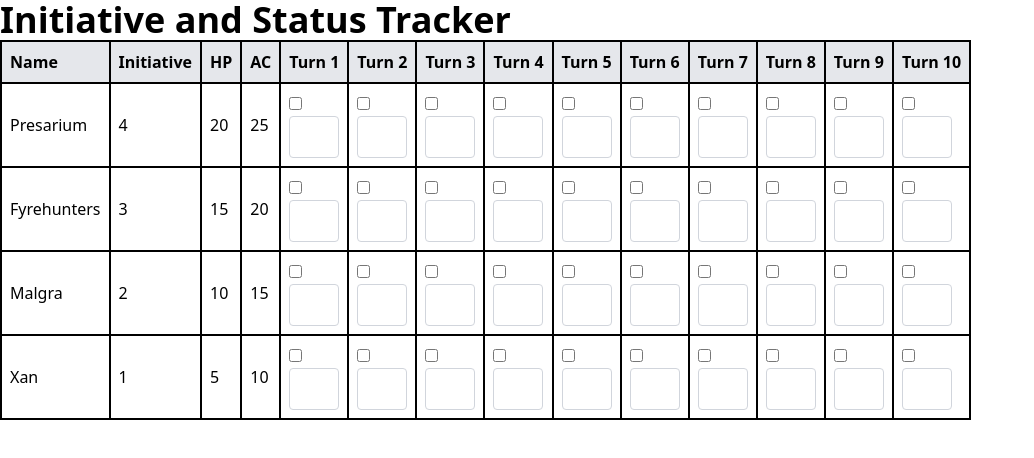
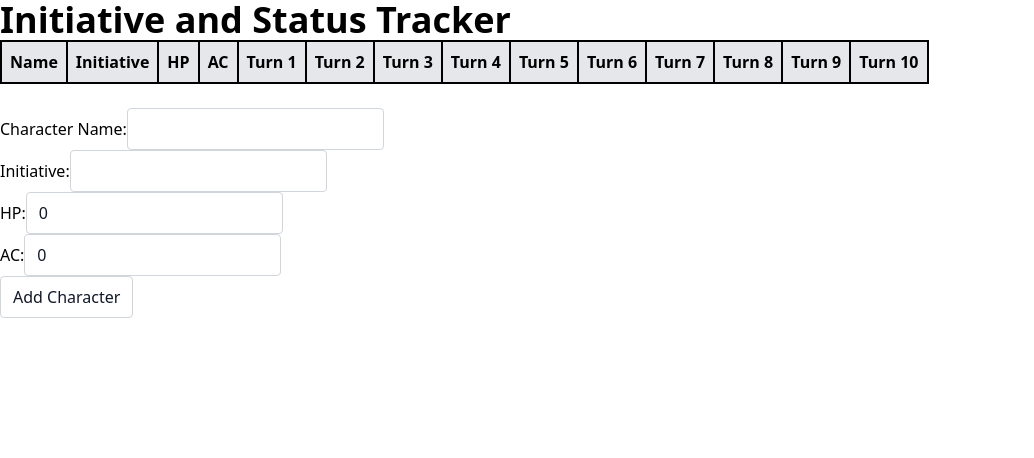
Before and after one commit to NerdyOgre254/Initiative-Tracker, a React (Vite) app in the folder Initiative-Tracker/: page / in a window 1280 px wide. Shown: the top 458 px of the page, without its empty margins (0-1034 px from the left). Built offline with nearby package versions, Linux system fonts and the light colour scheme.

Commit message:
Add Character feature implemented

```diff
--- a/Initiative-Tracker/src/App.css
+++ b/Initiative-Tracker/src/App.css
@@ -28,4 +28,15 @@ don't forget to save the .jsx file when running it as npm run dev.
     @apply border border-gray-300 bg-white px-3 py-2 rounded text-gray-900
     focus:outline-none focus:ring-2 focus:ring-blue-500 focus:border-transparent;
   }
+
+  label input {
+    @apply border border-gray-300 bg-white px-3 py-2 rounded text-gray-900
+    focus:outline-none focus:ring-2 focus:ring-blue-500 focus:border-transparent;
+  }
+
+  button {
+    @apply border border-gray-300 bg-white px-3 py-2 rounded text-gray-900
+    focus:outline-none focus:ring-2 focus:ring-blue-500 focus:border-transparent
+    hover:bg-emerald-500;
+  }
 }
--- a/Initiative-Tracker/src/App.jsx
+++ b/Initiative-Tracker/src/App.jsx
@@ -44,40 +44,116 @@ const ScalingInput = () => {
   );
 };
 
-//component for inserting combatant
-const Combatant = ({ name, initiative, hp, ac, turns }) => {
+//subsection for adding combatants
+const CombatantAdder = ({ onAddCombatant }) => {
+  const [combatant, setCombatant] = useState({
+    characterName: "",
+    initiative: "",
+    hp: 0,
+    ac: 0,
+  });
+
+  //manages holding state of typed inputs
+  const handleChange = (e) => {
+    const { name, value } = e.target;
+    setCombatant((prev) => ({
+      ...prev,
+      [name]: value,
+    }));
+  };
+
+  //creates a formatted combatant on click of button
+  const handleClick = () => {
+    const formattedCombatant = {
+      characterName: combatant.characterName,
+      initiative: Number(combatant.initiative),
+      hp: Number(combatant.hp),
+      ac: Number(combatant.ac),
+    };
+
+    //call parent function
+    onAddCombatant(formattedCombatant);
+
+    //form reset at end of
+    setCombatant({
+      characterName: "",
+      initiative: "",
+      hp: 0,
+      ac: 0,
+    });
+  };
+
+  //value in each input feeds the data upward
   return (
     <>
+      <label>
+        Character Name:
+        <input
+          type="text"
+          required
+          name="characterName"
+          value={combatant.characterName}
+          onChange={handleChange}
+        />
+      </label>
+      <br />
+      <label>
+        Initiative:
+        <input
+          type="text"
+          required
+          name="initiative"
+          value={combatant.initiative}
+          onChange={handleChange}
+        />
+      </label>
+      <br />
+      <label>
+        HP:
+        <input type="text" name="hp" value={combatant.hp} onChange={handleChange} />
+      </label>
+      <br />
+      <label>
+        AC:
+        <input type="text" name="ac" value={combatant.ac} onChange={handleChange} />
+      </label>
+      <br />
+      <button onClick={handleClick}>Add Character</button>
+    </>
+  );
+};
+
+//component for inserting combatant into data structure
+//note that previous version had <> in render which caused no key indexing
+const Combatant = ({ id, name, initiative, hp, ac, turns }) => {
+  return (
     <tr>
       <td>{name}</td>
       <td>{initiative}</td>
       <td>{hp}</td>
       <td>{ac}</td>
       {turns.map((turn, index) => (
-          <td>
+        <td key={index}>
           <input className="turn-checkbox" type="checkbox" />
           <br />
           <ScalingInput />
         </td>
       ))}
     </tr>
-    </>
   );
 };
 
 const App = () => {
   const turns = Array.from({ length: 10 }, (_, i) => i + 1);
-  const [combatants, setCombatants] = useState([
-    { name: "Xan", initiative: 1, hp: 5, ac: 10, turns: turns },
-    { name: "Malgra", initiative: 2, hp: 10, ac: 15, turns: turns },
-    { name: "Fyrehunters", initiative: 3, hp: 15, ac: 20, turns: turns },
-    { name: "Presarium", initiative: 4, hp: 20, ac: 25, turns: turns },
-  ]);
+  const [combatants, setCombatants] = useState([]);
 
-  useEffect(() => {
-    const sortedCombatants = [...combatants].sort((a, b) => b.initiative - a.initiative);
-    setCombatants(sortedCombatants);
-  }, []);
+  const addCombatant = (newCombatant) => {
+    setCombatants((prev) => {
+      const updated = [...prev, newCombatant];
+      // Sort by initiative (highest first)
+      return updated.sort((a, b) => b.initiative - a.initiative);
+    });
+  };
 
   return (
     <div className="init-tracker">
@@ -88,15 +164,17 @@ const App = () => {
           {combatants.map((combatant, index) => (
             <Combatant
               key={index}
-              name={combatant.name}
+              name={combatant.characterName}
               initiative={combatant.initiative}
               hp={combatant.hp}
               ac={combatant.ac}
-              turns={combatant.turns}
+              turns={turns}
             />
           ))}
         </tbody>
       </table>
+      <br />
+      <CombatantAdder onAddCombatant={addCombatant} />
     </div>
   );
 };
```
Lines whose indentation alone changed are shown as unchanged.
